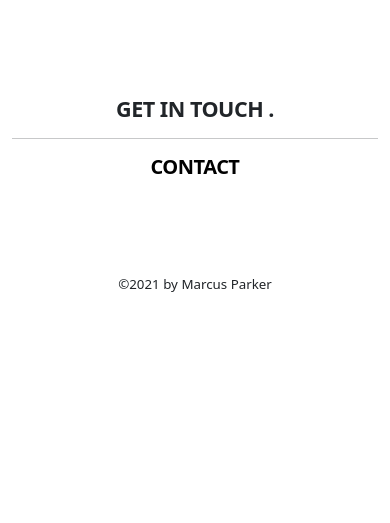
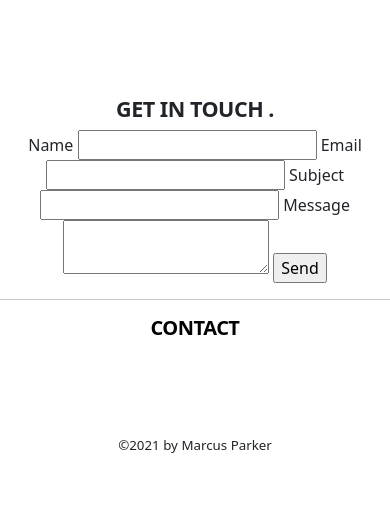
Before and after one commit to MrParker93/portfolio, a Flask app: page /contact in a window 390 px wide. Shown: the part 56-579 px from the top of the page. Run offline with Flask 2, Linux system fonts and the light colour scheme.

Commit message:
Added contact form and enabled emails to be sent to my personal email address. (Beta phase, needs improving)

```diff
--- a/webpage/application.py
+++ b/webpage/application.py
@@ -4,9 +4,13 @@ from flask import (
     Blueprint, flash, g, redirect, render_template, request, session, url_for
 )
 
+from flask_mail import Message, Mail
+from .forms import ContactForm
 from webpage.db import get_db
 
+
 bp = Blueprint("application", __name__)
+mail = Mail()
 
 
 @bp.route("/")
@@ -38,7 +42,29 @@ def achievements():
     # Display achievements page
     return render_template("achievements.html")
 
-@bp.route("/contact")
+
+@bp.route("/contact", methods=["GET", "POST"])
 def contact():
     # Display contact form
-    return render_template("contact.html")
+    form = ContactForm()
+
+    # User reached route via POST (as by submitting a form etc)
+    if request.method == "POST":
+        # Ensure all fields are submitted
+        if not form.validate():
+            flash("All fields are required.", category="error")
+            return render_template("contact.html", form=form)
+        else:
+            msg = Message(form.subject.data, sender="marcuseparker93@gmail.com",
+                          recipients=["marcuseparker@hotmail.com"])
+            msg.body = """
+            %s
+            From %s <%s>
+            """ % (form.message.data, form.name.data, form.email.data)
+            mail.send(msg)
+
+            return render_template("contact.html", success=True)
+
+    # User reached route via GET (as by clicking a link or via redirect)
+    else:
+        return render_template("contact.html", form=form)
--- /dev/null
+++ b/webpage/forms.py
@@ -0,0 +1,12 @@
+from flask_wtf import FlaskForm
+from wtforms import TextField, TextAreaField, SubmitField, validators, ValidationError
+
+
+# Create a form
+class ContactForm(FlaskForm):
+    name = TextField("Name", [validators.Required("Please enter your name.")])
+    email = TextField("Email", [validators.Required("Please enter your email address."),
+                                validators.Email("Please enter your email address.")])
+    subject = TextField("Subject", [validators.Required("Please enter a subject.")])
+    message = TextAreaField("Message", [validators.Required("Please enter a message.")])
+    submit = SubmitField("Send")
--- a/webpage/static/style.css
+++ b/webpage/static/style.css
@@ -59,12 +59,12 @@ body {
 #form-link:hover {
 }
 
-#about {
+.hdr {
     font-weight: 800;
     letter-spacing: -0.5px;
 }
 
-#about2 {
+.pgrph {
     font-weight: 700;
     text-align: center;
 }
@@ -73,3 +73,9 @@ body {
     letter-spacing: -0.5px;
     font-weight: 800;
 }
+
+.flash {
+    background-color: #FBB0B0;
+    padding: 10px;
+    width: 400px;
+}
--- a/webpage/templates/about.html
+++ b/webpage/templates/about.html
@@ -4,9 +4,9 @@
 
 {% block content %}
 
-    <h4 id="about" class="mt-5 pt-5">BIO .</h4>
-    <!-- <img src="static/images/me.JPG" class="img-fluid float-start" alt="Profile pic"> -->
-    <h5 id="about2" class="mt-5 mb-5">A British born software developer based in London<br>specialising in Python with a passion for inclusivity in tech.
+    <h4 class="hdr mt-5 pt-5">BIO .</h4>
+        <!-- <img src="static/images/me.JPG" class="img-fluid float-start" alt="Profile pic"> -->
+    <h5 class="pgrph mt-5 mb-5">A British born software developer based in London<br>specialising in Python with a passion for inclusivity in tech.
     <br>I believe a more diverse industry produces better products.<br>I develop and create with <i>all</i> people in mind with
     one of my goals<br>being changing the landscape of the industry<br>to incorporate the needs and wants of <i>all</i>.</h5>
 
--- a/webpage/templates/achievements.html
+++ b/webpage/templates/achievements.html
@@ -4,6 +4,6 @@
 
 {% block content %}
 
-    <h1>ACHIEVEMENTS</h1>
+    <h4 class="hdr mt-5 pt-5">ACHIEVEMENTS</h4>
 
 {% endblock %}
--- a/webpage/templates/blog.html
+++ b/webpage/templates/blog.html
@@ -4,6 +4,6 @@
 
 {% block content %}
 
-    <h1>BLOG POSTS</h1>
+    <h4 class="hdr mt-5 pt-5">BLOG</h4>
 
 {% endblock %}
--- a/webpage/templates/contact.html
+++ b/webpage/templates/contact.html
@@ -1,10 +1,47 @@
 {% extends "layout.html" %}
 
-{% block title %} Get In Touch {% endblock %}
+{% block title %} Contact Me {% endblock %}
 
 {% block content %}
 
-    <h4 id="about" class="mt-5 pt-5">GET IN TOUCH .</h4>
-    <form
+    {% if success %}
+        <h5 class="pgrph mt-5 mb-5">Thank you for your message. I'll get back to you shortly.</h5>
+    {% else %}
 
+    <h4 class="hdr mt-5 pt-5">GET IN TOUCH .</h4>
+
+    {% for message in form.name.errors %}
+      <div class="flash">{{ message }}</div>
+    {% endfor %}
+
+    {% for message in form.email.errors %}
+      <div class="flash">{{ message }}</div>
+    {% endfor %}
+
+    {% for message in form.subject.errors %}
+      <div class="flash">{{ message }}</div>
+    {% endfor %}
+
+    {% for message in form.message.errors %}
+      <div class="flash">{{ message }}</div>
+    {% endfor %}
+
+    <form action="{{ url_for('application.contact') }}" method="POST" novalidate>
+        {{ form.hidden_tag() }}
+
+        {{ form.name.label }}
+        {{ form.name }}
+
+        {{ form.email.label }}
+        {{ form.email }}
+
+        {{ form.subject.label }}
+        {{ form.subject }}
+
+        {{ form.message.label }}
+        {{ form.message }}
+
+        {{ form.submit }}
+    </form>
+    {% endif %}
 {% endblock %}
```
Also changed, not shown: webpage/__init__.py (+12 -0 lines), webpage/templates/portfolio.html (+39 -1 lines).
